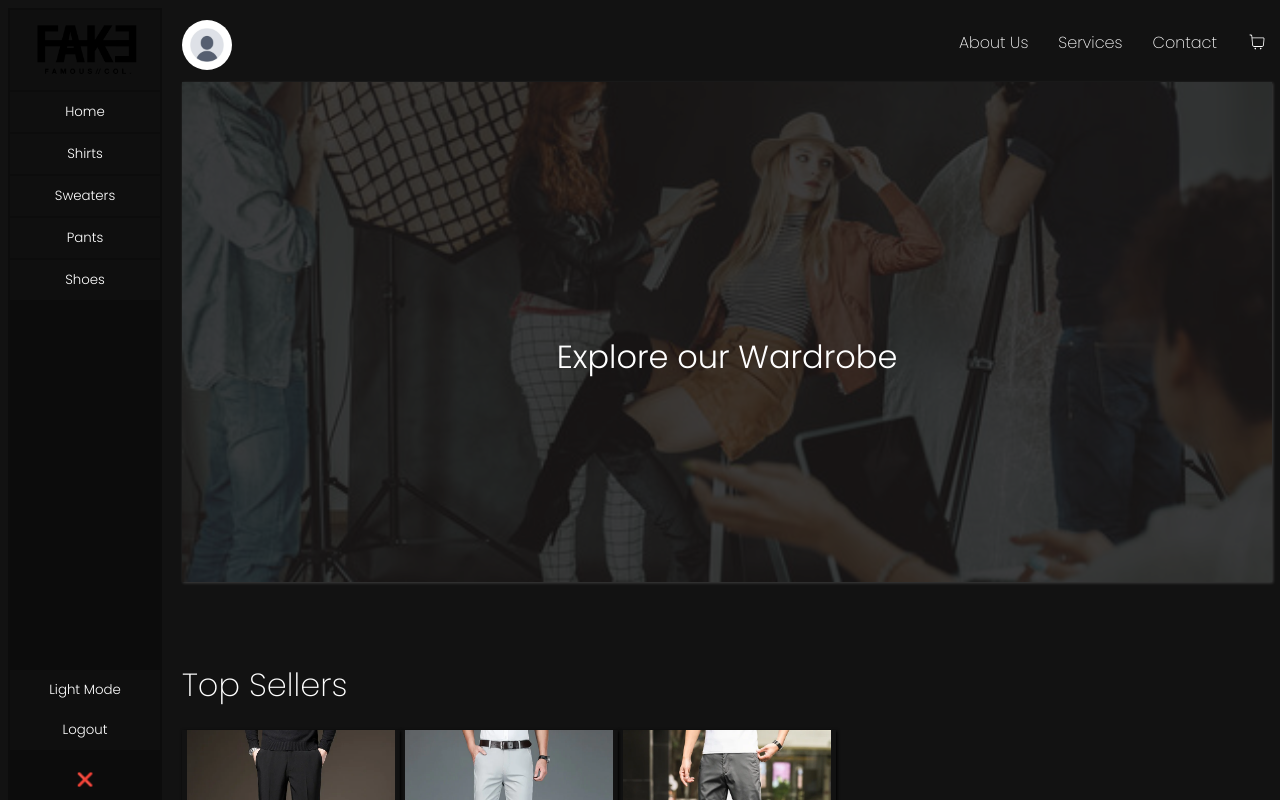
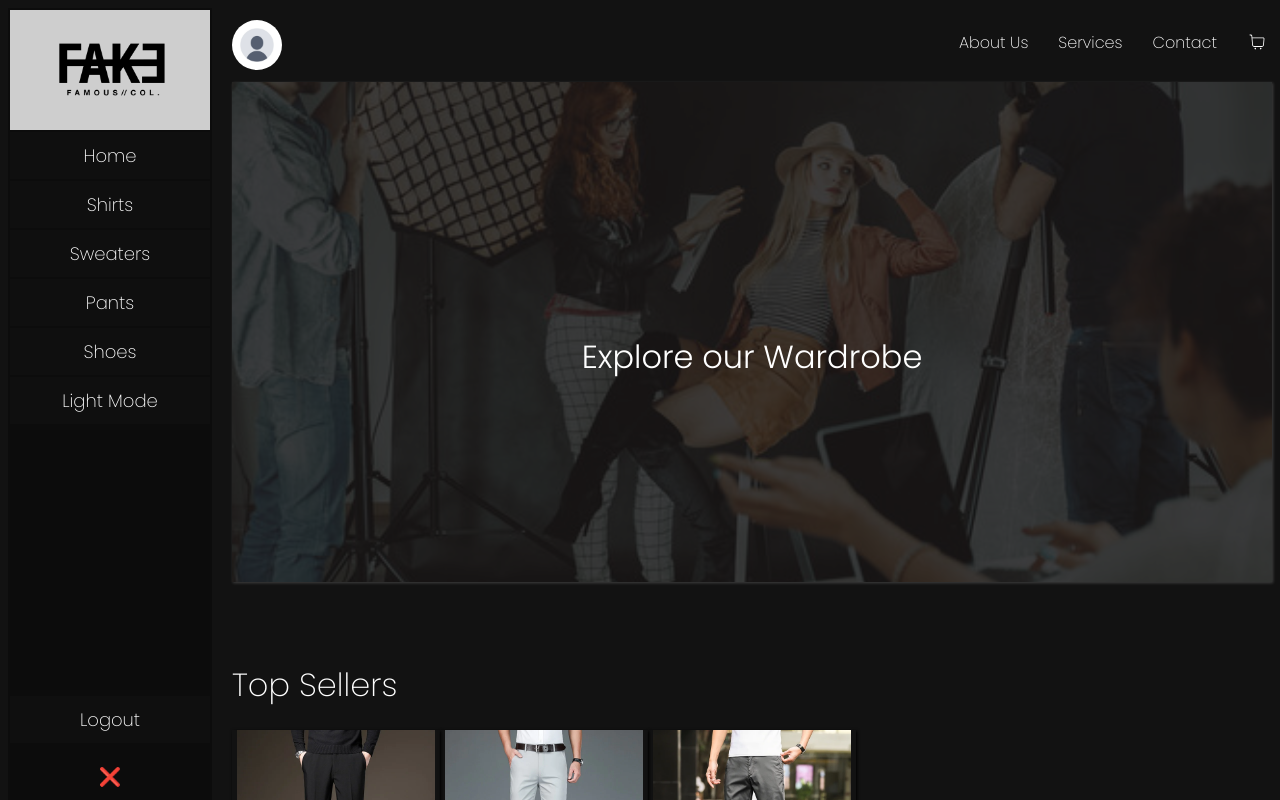
Before and after one commit to JoshGoold/finalproject, a React (Create React App) app: page /home in a window 1280 px wide. Shown: the top 800 px of the page. Built offline with nearby package versions, Linux system fonts and the light colour scheme.

Commit message:
fixed ui

```diff
--- a/src/index.css
+++ b/src/index.css
@@ -48,7 +48,7 @@ html{
     flex-direction: column;
     height: 100vh;
     background-color: rgba(0, 0, 0, 0.3);
-    width: 150px;
+    width: 200px;
     gap: 2px;
     padding: 2px;
     position: sticky;
@@ -57,7 +57,8 @@ html{
 .page .side-panel button{
     padding: 10px;
     font-family: Poppins;
-    font-weight: 300;
+    font-weight: 200;
+    font-size: 1.125em;
     width: 100%;
     border: none;
     transition: 0.2s ease-in-out all;
@@ -91,7 +92,8 @@ html{
 .page .side-panel img{
     height: 80px;
     object-fit: cover;
-
+    padding: 20px;
+    background-color: hsla(0, 0%, 100%, 0.8);
 }
 .page .page-body .head{
     display: flex;
--- a/src/pages/Home.js
+++ b/src/pages/Home.js
@@ -125,9 +125,9 @@ function Home(){
                 <button className={light ? 'lm' : 'dm'} onClick={handleSweaters}>Sweaters</button>
                 <button className={light ? 'lm' : 'dm'} onClick={handlePants}>Pants</button>
                 <button className={light ? 'lm' : 'dm'} onClick={handleShoes}>Shoes</button>
+                <button className={light ? 'lm' : 'dm'} onClick={handleMode}>{modeText}</button>
+                <div className="fix">
 
-                <div className="fix">
-                    <button className={light ? 'lm' : 'dm'} onClick={handleMode}>{modeText}</button>
                 <button id="end" className={light ? 'lm' : 'dm'}  onClick={handleLogout}>Logout</button>
                 <button onClick={handleSidePanel} className="exit">❌</button>
                 </div>
```
